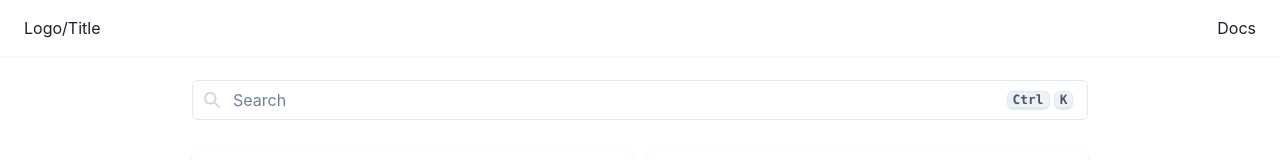
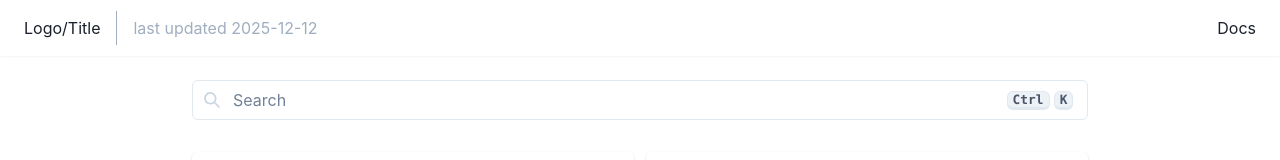
Before and after one commit to katkanaz/dp-thesis, a React (Vite) app in the folder web/fe/: page / in a window 1280 px wide. Shown: the top 160 px of the page. Built offline with nearby package versions, Linux system fonts and the light colour scheme; what molstar would draw is missing.

Commit message:
feat: add last updated to NavBar

```diff
--- a/web/fe/src/components/NavBar.tsx
+++ b/web/fe/src/components/NavBar.tsx
@@ -9,6 +9,11 @@ function NavBar() {
                     Logo/Title
                 </ChakraLink>
             </Box>
+            <Box ml="4" height="60%" borderLeft="1px" borderColor="gray.400"></Box>
+            <Box ml="4" color="gray.400">
+                last updated 2025-12-12
+            </Box>
+            <Box flexGrow="1"></Box>
             <ChakraLink href="/docs">
                 Docs
             </ChakraLink>
```
